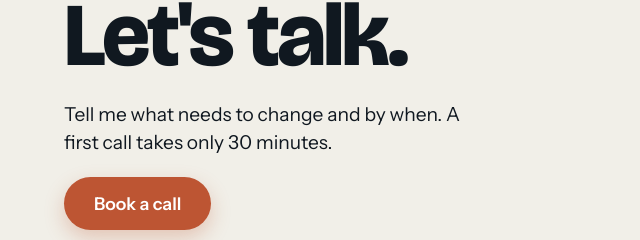
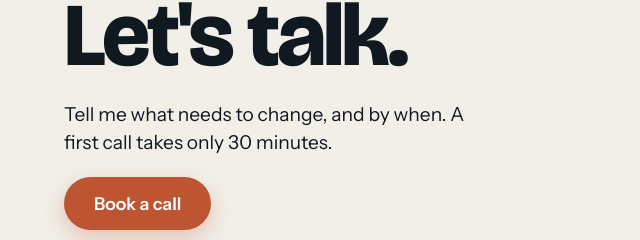
Before and after one commit to RippleFusion/RF-Website, a plain HTML site: page index.html in a window 1280 px wide. Shown: the part 1721-1961 px from the top of the page, 0-640 px from the left. Drawn offline with nearby package versions, Linux system fonts and the light colour scheme.

Commit message:
Add comma before "and by when" on Work With Me
Co-Authored-By: Claude Sonnet 5 <noreply@anthropic.com>
Claude-Session: https://claude.ai/code/session_01BN9pjmFQxh7k6ozZSjNx5M

```diff
--- a/index.html
+++ b/index.html
@@ -294,7 +294,7 @@
       <div class="contact">
         <div class="contact-head">
           <h2 class="rv" style="--d:0">Let's talk.</h2>
-          <p class="rv" style="--d:1">Tell me what needs to change and by when. A first call takes only 30 minutes.</p>
+          <p class="rv" style="--d:1">Tell me what needs to change, and by when. A first call takes only 30 minutes.</p>
           <a class="btn rv" style="--d:2" href="https://calendly.com/ian-ianlloyd/30min" target="_blank" rel="noopener" aria-label="Book a call (opens Calendly in a new tab)">Book a call</a>
         </div>
         <ul class="ways">
```
